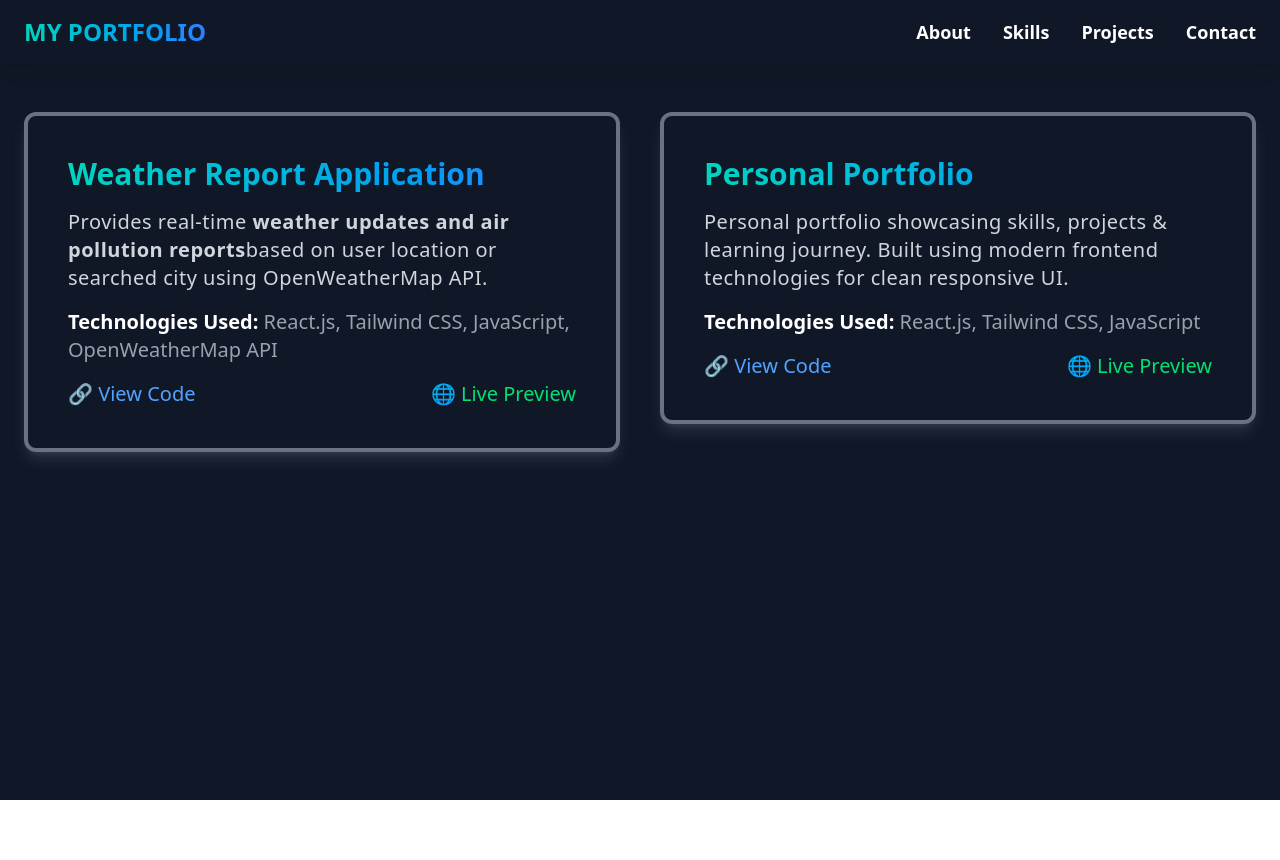
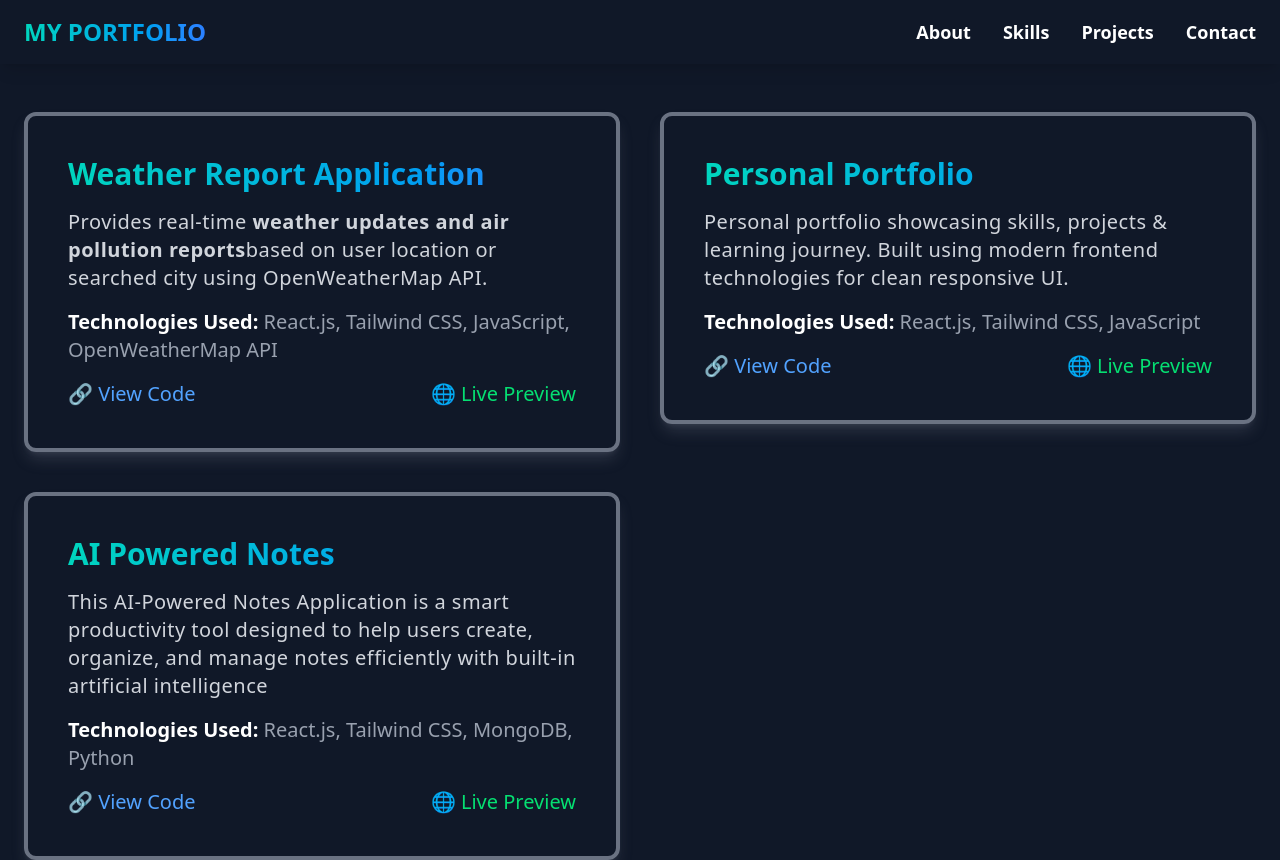
Before and after one commit to nisharj/Personal-Portfolio, a React (Vite) app: page /Personal-Portfolio/projects in a window 1280 px wide. Before the commit the page ends 800 px from the top, so only its background shows below. Built offline with nearby package versions, Linux system fonts and the light colour scheme.

Commit message:
cv file name is changed

```diff
--- a/src/components/Home.jsx
+++ b/src/components/Home.jsx
@@ -1,7 +1,7 @@
 import { FaGithub, FaLinkedin, FaInstagram } from "react-icons/fa";
 import { SiLeetcode, SiGeeksforgeeks } from "react-icons/si";
 import { profileImg } from "../assets/ImageDatas";
-import CV from '../assets/Mohamednishar_J.pdf';
+import CV from '../assets/Mohamednishar J.pdf';
 
 export default function Home() {
   return (
--- a/src/components/Projects.jsx
+++ b/src/components/Projects.jsx
@@ -54,6 +54,30 @@ export default function Projects() {
           </div>
         </div>
 
+        {/* === Card 3 === */}
+        <div className="w-full p-6 sm:p-10 border-4 border-gray-500 rounded-xl shadow-lg shadow-gray-500/30 hover:shadow-teal-400/40 transition duration-300">
+          <h1 className="text-xl md:text-3xl font-extrabold mb-4 bg-clip-text text-transparent bg-gradient-to-r from-teal-400 to-blue-500">
+            AI Powered Notes
+          </h1>
+
+          <p className="text-gray-300 mb-4 text-lg md:text-xl tracking-wide">
+            This AI-Powered Notes Application is a smart productivity tool designed to help users create, organize, and manage notes efficiently with built-in artificial intelligence
+          </p>
+
+          <p className="text-gray-400 mb-4 text-lg md:text-xl">
+            <span className="font-semibold text-white">Technologies Used:</span> React.js, Tailwind CSS, MongoDB, Python
+          </p>
+
+          <div className="flex justify-between mt-4 text-lg md:text-xl font-medium">
+            <a href="https://github.com/nisharj/AI-Project" target="_blank" className="text-blue-400 hover:underline">
+              🔗 View Code
+            </a>
+            <a href="https://nisharj.github.io/" target="_blank" className="text-green-400 hover:underline">
+              🌐 Live Preview
+            </a>
+          </div>
+        </div>
+
       </div>
     </div>
   );
```
Also changed, not shown: 2 other files (tests, documents, lock files or other folders).
